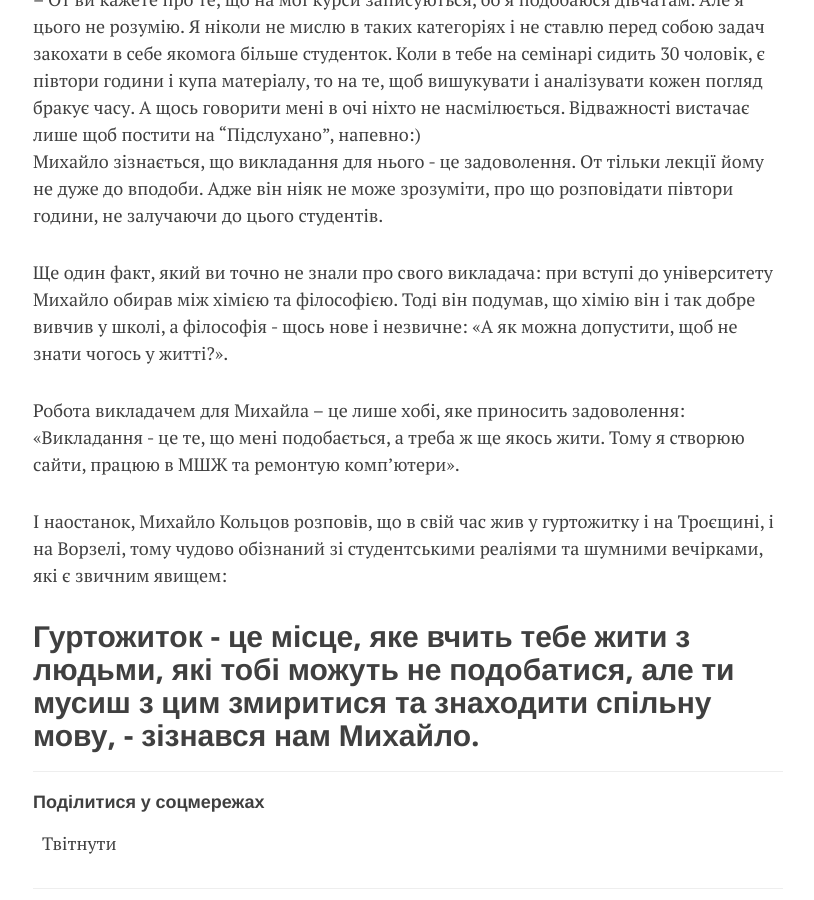
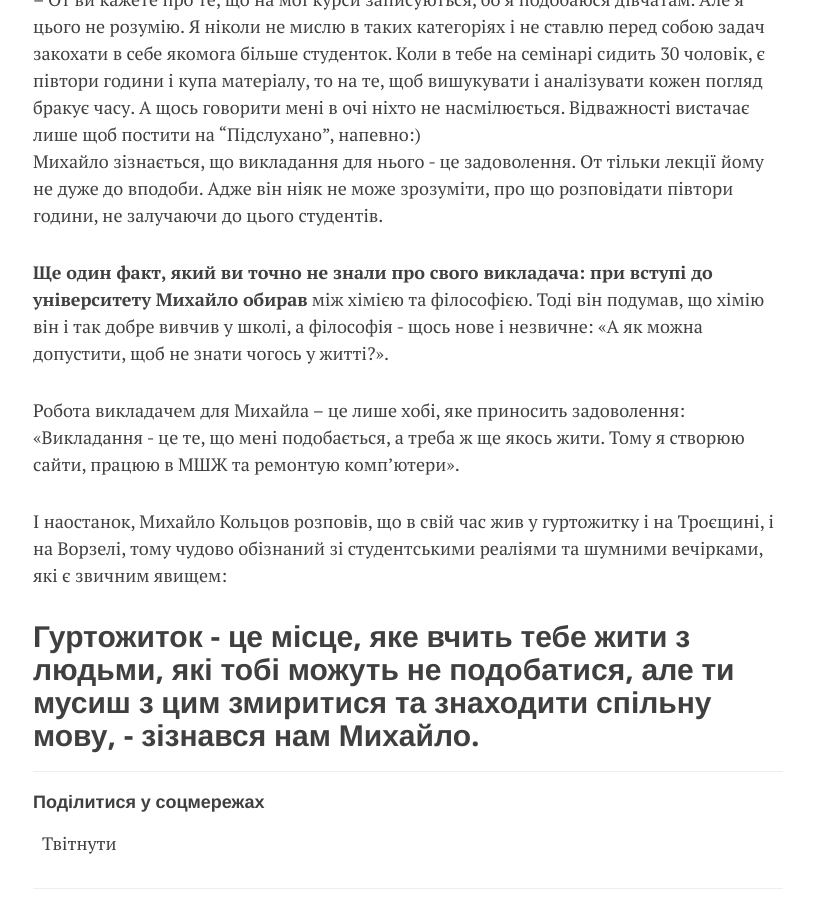
Before and after one commit to boretskyi/boretskyi.github.io, a Jekyll site: the page built from _posts/2015-08-24-koltsov.md, in a window 1280 px wide and 900 px high, scrolled down 1086 px. Shown: the whole window, without its empty margins (232-1046 px from the left). Built offline with Jekyll 4.4.1, drawn with Linux system fonts in a browser that asks for light colours; nearby versions of some CDN libraries; comment, search, counter and statistics services are not loaded.

```diff
--- a/_posts/2015-08-24-koltsov.md
+++ b/_posts/2015-08-24-koltsov.md
@@ -19,9 +19,10 @@ image: media/kmart/render.jpg
 – От ви кажете про те, що на мої курси записуються, бо я подобаюся дівчатам. Але я цього не розумію. Я ніколи не мислю в таких категоріях і не ставлю перед собою задач закохати в себе якомога більше студенток. Коли в тебе на семінарі сидить 30 чоловік, є півтори години і купа матеріалу, то на те, щоб вишукувати і аналізувати кожен погляд бракує часу. А щось говорити мені в очі ніхто не насмілюється. Відважності вистачає лише щоб постити на "Підслухано", напевно:)
 Михайло зізнається, що викладання для нього - це задоволення. От тільки лекції йому не дуже до вподоби. Адже він ніяк не може зрозуміти, про що розповідати півтори години, не залучаючи до цього студентів.
 
-Ще один факт, який ви точно не знали про свого викладача: при вступі до університету Михайло обирав  між хімією та філософією. Тоді він подумав, що хімію він і так добре вивчив у школі, а філософія - щось нове і незвичне: «А як можна допустити, щоб не знати чогось у житті?».
+**Ще один факт, який ви точно не знали про свого викладача: при вступі до університету Михайло обирав**  між хімією та філософією. Тоді він подумав, що хімію він і так добре вивчив у школі, а філософія - щось нове і незвичне: «А як можна допустити, щоб не знати чогось у житті?».
 
 Робота викладачем для Михайла – це лише хобі, яке приносить задоволення: «Викладання - це те, що мені подобається, а треба ж ще якось жити. Тому я створюю сайти, працюю в МШЖ та ремонтую комп’ютери».
 
 І наостанок, Михайло Кольцов розповів, що в свій час жив у гуртожитку і на Троєщині, і на Ворзелі, тому чудово обізнаний зі студентськими реаліями та шумними вечірками, які є звичним явищем:
+
 ## Гуртожиток - це місце, яке вчить тебе жити з людьми, які тобі можуть не подобатися, але ти мусиш з цим змиритися та знаходити спільну мову, - зізнався нам Михайло.
```
